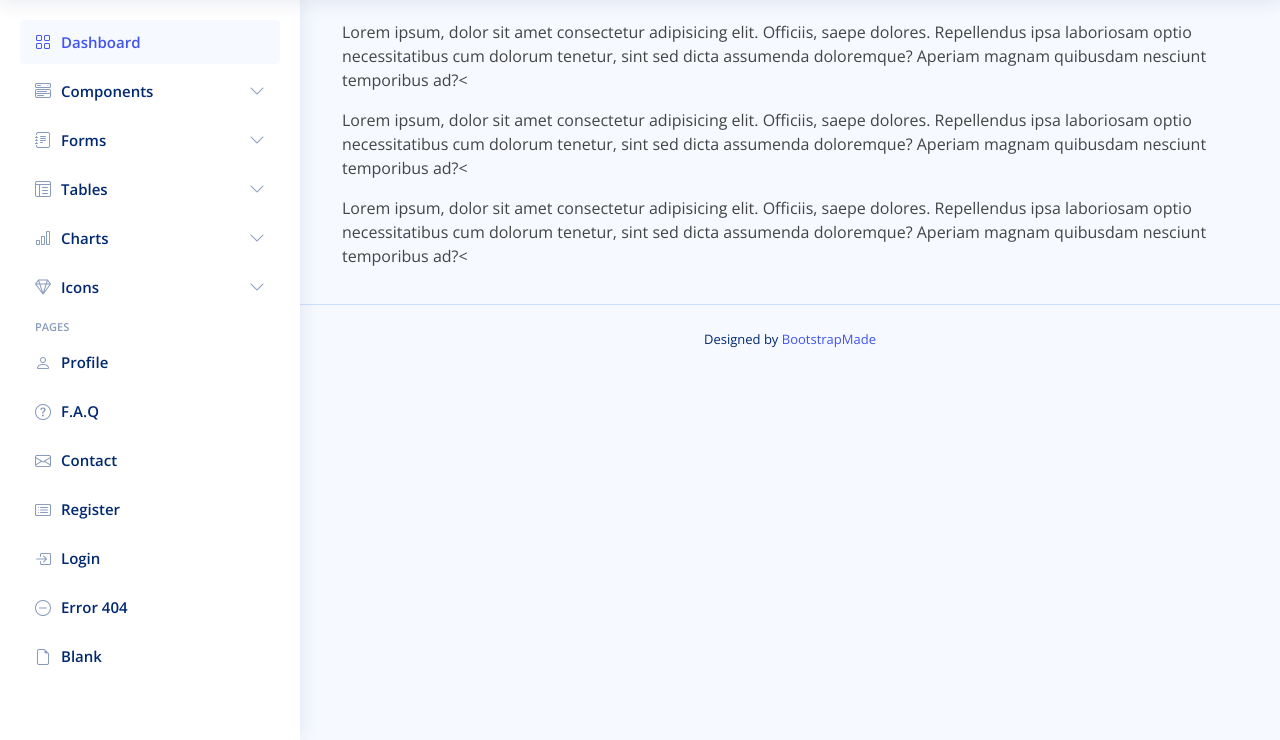
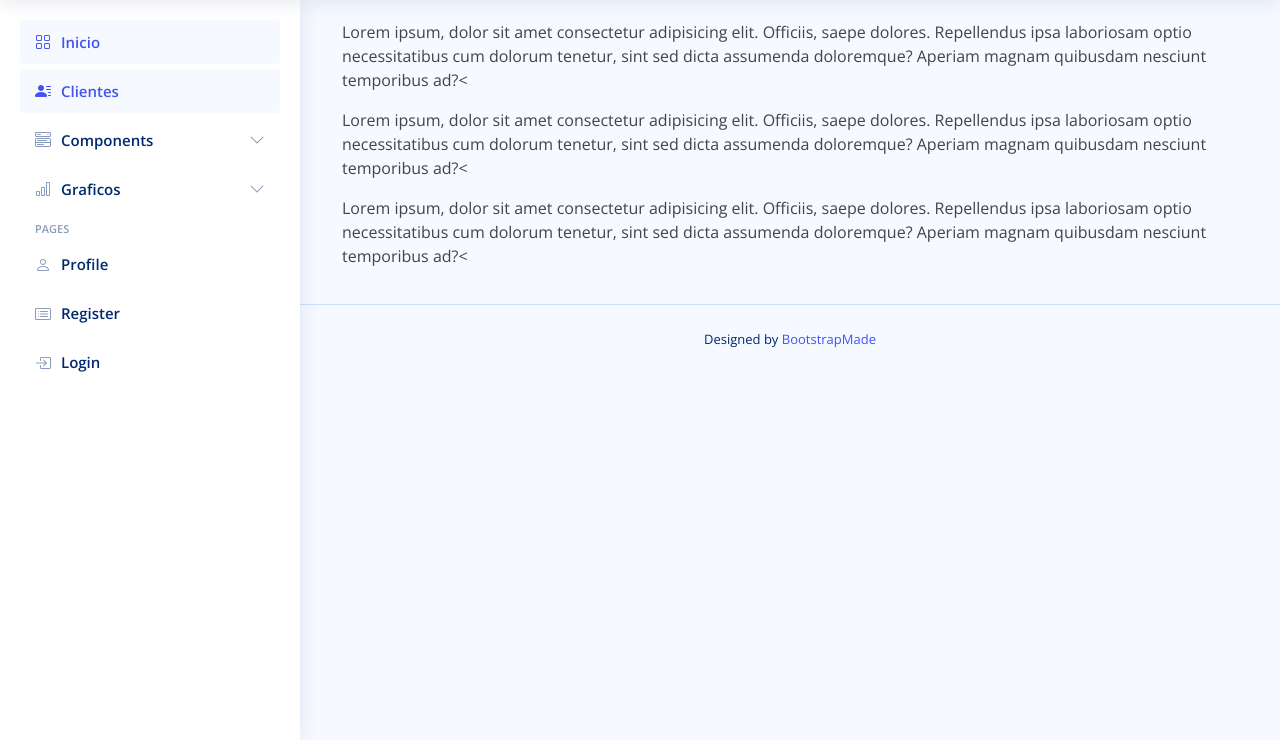
Before and after one commit to luy06D/ServiceGestion_3p, a PHP site: page /views/index.php in a window 1280 px wide. Shown: the part 60-800 px from the top of the page. Run offline with PHP 8.4, Linux system fonts and the light colour scheme; some libraries are stand-ins or nearby versions.

Commit message:
Avanze modulo clientes

```diff
--- a/principal/cabezera.php
+++ b/principal/cabezera.php
@@ -271,9 +271,15 @@
   <li class="nav-item">
     <a class="nav-link " href="../views/index.php">
       <i class="bi bi-grid"></i>
-      <span>Dashboard</span>
+      <span>Inicio</span>
     </a>
   </li><!-- End Dashboard Nav -->
+  <li class="nav-item">
+    <a class="nav-link " href="../views/clientes.php">
+    <i class="bi bi-person-lines-fill"></i>
+      <span>Clientes</span>
+    </a>
+  </li>
 
   <li class="nav-item">
     <a class="nav-link collapsed" data-bs-target="#components-nav" data-bs-toggle="collapse" href="#">
@@ -285,123 +291,15 @@
           <i class="bi bi-circle"></i><span>Alerts</span>
         </a>
       </li>
-      <li>
-        <a href="components-accordion.html">
-          <i class="bi bi-circle"></i><span>Accordion</span>
-        </a>
-      </li>
-      <li>
-        <a href="components-badges.html">
-          <i class="bi bi-circle"></i><span>Badges</span>
-        </a>
-      </li>
-      <li>
-        <a href="components-breadcrumbs.html">
-          <i class="bi bi-circle"></i><span>Breadcrumbs</span>
-        </a>
-      </li>
-      <li>
-        <a href="components-buttons.html">
-          <i class="bi bi-circle"></i><span>Buttons</span>
-        </a>
-      </li>
-      <li>
-        <a href="components-cards.html">
-          <i class="bi bi-circle"></i><span>Cards</span>
-        </a>
-      </li>
-      <li>
-        <a href="components-carousel.html">
-          <i class="bi bi-circle"></i><span>Carousel</span>
-        </a>
-      </li>
-      <li>
-        <a href="components-list-group.html">
-          <i class="bi bi-circle"></i><span>List group</span>
-        </a>
-      </li>
-      <li>
-        <a href="components-modal.html">
-          <i class="bi bi-circle"></i><span>Modal</span>
-        </a>
-      </li>
-      <li>
-        <a href="components-tabs.html">
-          <i class="bi bi-circle"></i><span>Tabs</span>
-        </a>
-      </li>
-      <li>
-        <a href="components-pagination.html">
-          <i class="bi bi-circle"></i><span>Pagination</span>
-        </a>
-      </li>
-      <li>
-        <a href="components-progress.html">
-          <i class="bi bi-circle"></i><span>Progress</span>
-        </a>
-      </li>
-      <li>
-        <a href="components-spinners.html">
-          <i class="bi bi-circle"></i><span>Spinners</span>
-        </a>
-      </li>
-      <li>
-        <a href="components-tooltips.html">
-          <i class="bi bi-circle"></i><span>Tooltips</span>
-        </a>
-      </li>
     </ul>
   </li><!-- End Components Nav -->
 
-  <li class="nav-item">
-    <a class="nav-link collapsed" data-bs-target="#forms-nav" data-bs-toggle="collapse" href="#">
-      <i class="bi bi-journal-text"></i><span>Forms</span><i class="bi bi-chevron-down ms-auto"></i>
-    </a>
-    <ul id="forms-nav" class="nav-content collapse " data-bs-parent="#sidebar-nav">
-      <li>
-        <a href="forms-elements.html">
-          <i class="bi bi-circle"></i><span>Form Elements</span>
-        </a>
-      </li>
-      <li>
-        <a href="forms-layouts.html">
-          <i class="bi bi-circle"></i><span>Form Layouts</span>
-        </a>
-      </li>
-      <li>
-        <a href="forms-editors.html">
-          <i class="bi bi-circle"></i><span>Form Editors</span>
-        </a>
-      </li>
-      <li>
-        <a href="forms-validation.html">
-          <i class="bi bi-circle"></i><span>Form Validation</span>
-        </a>
-      </li>
-    </ul>
-  </li><!-- End Forms Nav -->
 
-  <li class="nav-item">
-    <a class="nav-link collapsed" data-bs-target="#tables-nav" data-bs-toggle="collapse" href="#">
-      <i class="bi bi-layout-text-window-reverse"></i><span>Tables</span><i class="bi bi-chevron-down ms-auto"></i>
-    </a>
-    <ul id="tables-nav" class="nav-content collapse " data-bs-parent="#sidebar-nav">
-      <li>
-        <a href="tables-general.html">
-          <i class="bi bi-circle"></i><span>General Tables</span>
-        </a>
-      </li>
-      <li>
-        <a href="tables-data.html">
-          <i class="bi bi-circle"></i><span>Data Tables</span>
-        </a>
-      </li>
-    </ul>
-  </li><!-- End Tables Nav -->
+
 
   <li class="nav-item">
     <a class="nav-link collapsed" data-bs-target="#charts-nav" data-bs-toggle="collapse" href="#">
-      <i class="bi bi-bar-chart"></i><span>Charts</span><i class="bi bi-chevron-down ms-auto"></i>
+      <i class="bi bi-bar-chart"></i><span>Graficos</span><i class="bi bi-chevron-down ms-auto"></i>
     </a>
     <ul id="charts-nav" class="nav-content collapse " data-bs-parent="#sidebar-nav">
       <li>
@@ -422,28 +320,6 @@
     </ul>
   </li><!-- End Charts Nav -->
 
-  <li class="nav-item">
-    <a class="nav-link collapsed" data-bs-target="#icons-nav" data-bs-toggle="collapse" href="#">
-      <i class="bi bi-gem"></i><span>Icons</span><i class="bi bi-chevron-down ms-auto"></i>
-    </a>
-    <ul id="icons-nav" class="nav-content collapse " data-bs-parent="#sidebar-nav">
-      <li>
-        <a href="icons-bootstrap.html">
-          <i class="bi bi-circle"></i><span>Bootstrap Icons</span>
-        </a>
-      </li>
-      <li>
-        <a href="icons-remix.html">
-          <i class="bi bi-circle"></i><span>Remix Icons</span>
-        </a>
-      </li>
-      <li>
-        <a href="icons-boxicons.html">
-          <i class="bi bi-circle"></i><span>Boxicons</span>
-        </a>
-      </li>
-    </ul>
-  </li><!-- End Icons Nav -->
 
   <li class="nav-heading">Pages</li>
 
@@ -454,19 +330,6 @@
     </a>
   </li><!-- End Profile Page Nav -->
 
-  <li class="nav-item">
-    <a class="nav-link collapsed" href="pages-faq.html">
-      <i class="bi bi-question-circle"></i>
-      <span>F.A.Q</span>
-    </a>
-  </li><!-- End F.A.Q Page Nav -->
-
-  <li class="nav-item">
-    <a class="nav-link collapsed" href="pages-contact.html">
-      <i class="bi bi-envelope"></i>
-      <span>Contact</span>
-    </a>
-  </li><!-- End Contact Page Nav -->
 
   <li class="nav-item">
     <a class="nav-link collapsed" href="pages-register.html">
@@ -482,20 +345,6 @@
     </a>
   </li><!-- End Login Page Nav -->
 
-  <li class="nav-item">
-    <a class="nav-link collapsed" href="pages-error-404.html">
-      <i class="bi bi-dash-circle"></i>
-      <span>Error 404</span>
-    </a>
-  </li><!-- End Error 404 Page Nav -->
-
-  <li class="nav-item">
-    <a class="nav-link collapsed" href="pages-blank.html">
-      <i class="bi bi-file-earmark"></i>
-      <span>Blank</span>
-    </a>
-  </li><!-- End Blank Page Nav -->
-
 </ul>
 
 </aside><!-- End Sidebar-->
```
Also changed, not shown: DB/BD_3P.sql (+60 -3 lines), controllers/clientes.php (added, +54 -0 lines), js/Spanish.json (added, +28 -0 lines), models/Clientes.php (added, +48 -0 lines), models/Conexion.php (added, +34 -0 lines), views/clientes.php (added, +137 -0 lines).
